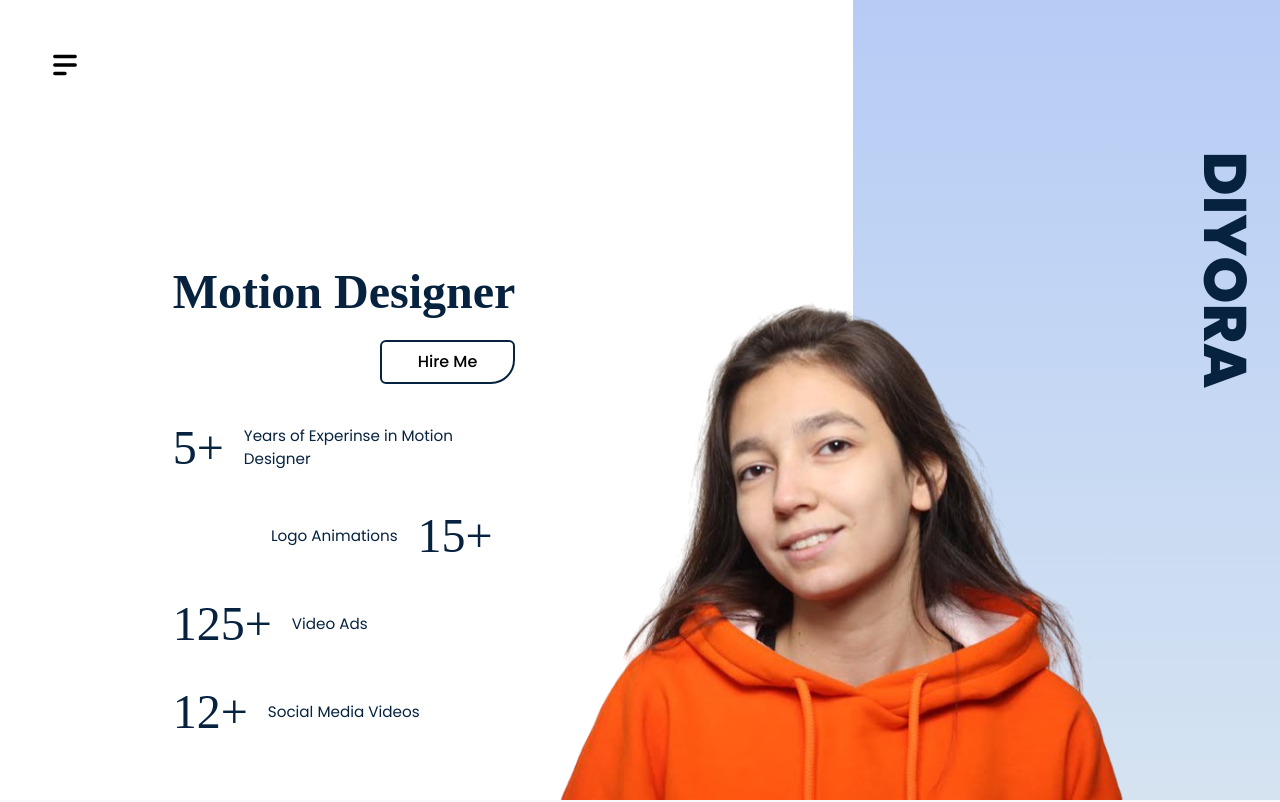
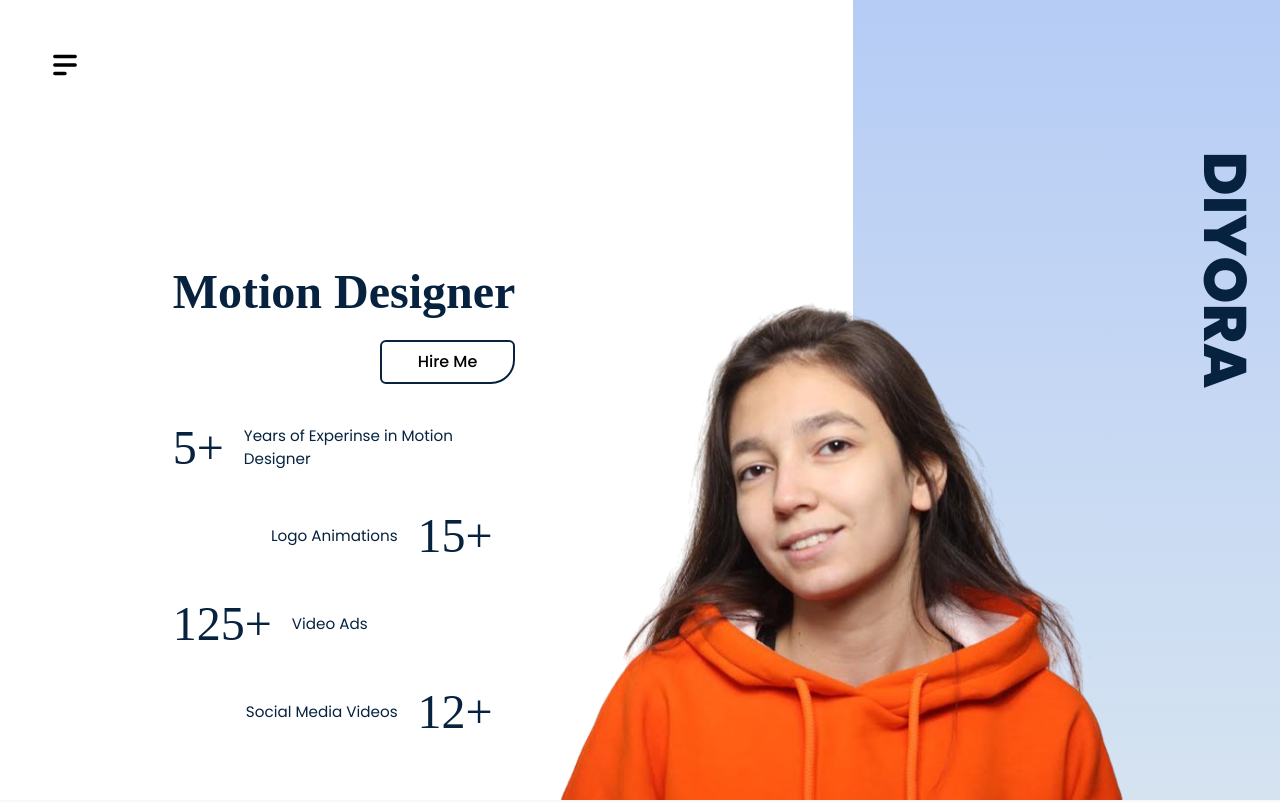
Before and after one commit to olitillinfintye/diyora_portfolio, a React (Vite) app: page / in a window 1280 px wide. Shown: the top 802 px of the page. Built offline with nearby package versions, Linux system fonts and the light colour scheme; a web font is replaced by a local one.

Commit message:
fixing the layout

```diff
--- a/src/components/Hero.jsx
+++ b/src/components/Hero.jsx
@@ -32,7 +32,8 @@ const Hero = () => {
                 data-aos="fade-down"
                 data-aos-delay={i * 300}
                 className={`flex items-center w-80 gap-5
-            ${i === 1 && " flex-row-reverse text-right"}  `}
+            ${i === 1 && " flex-row-reverse text-right"}
+            ${i === 3 && " flex-row-reverse text-right"} `}
               >
                 <h3>{content.count}</h3>
                 <p>{content.text}</p>
```
Also changed, not shown: src/assets/images/didi_website.png (added), 1 other file (tests, documents, lock files or other folders).
